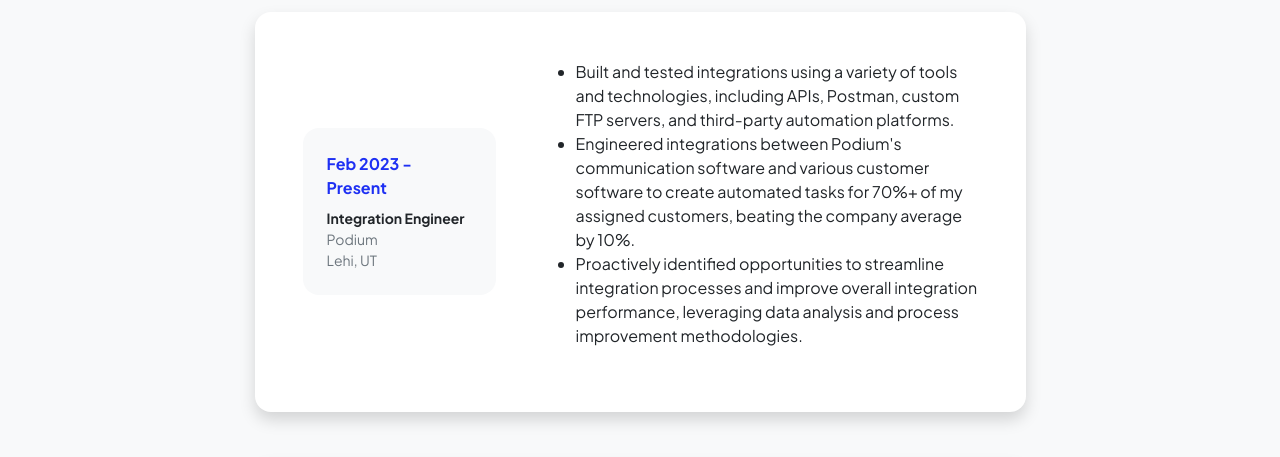
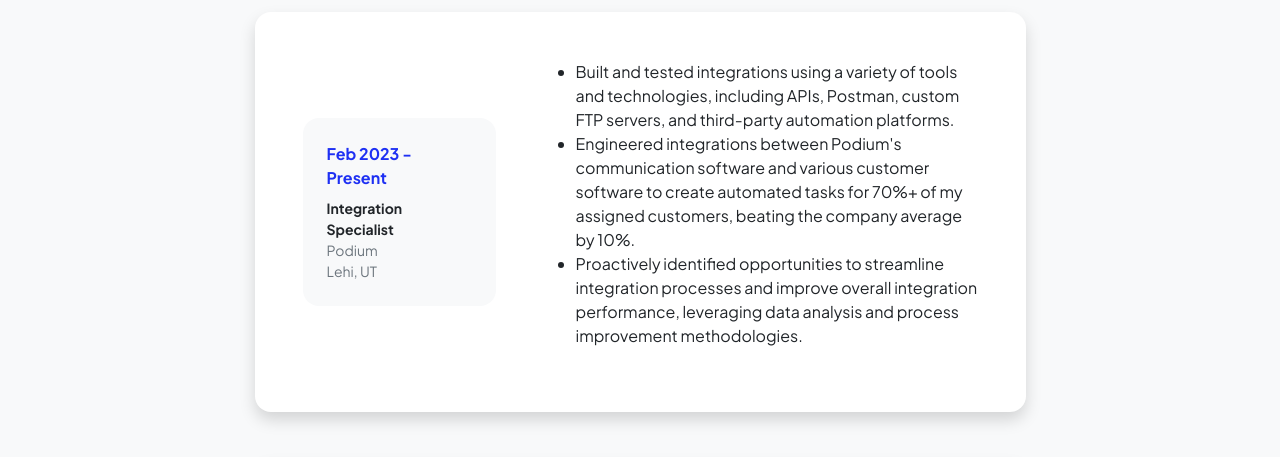
Before and after one commit to vtbell21/vtbell21.github.io, a plain HTML site: page resume.html in a window 1280 px wide. Shown: the part 296-753 px from the top of the page. Drawn offline with nearby package versions, Linux system fonts and the light colour scheme.

Commit message:
Update resume.html

```diff
--- a/resume.html
+++ b/resume.html
@@ -66,7 +66,7 @@
                                     <div class="col text-center text-lg-start mb-4 mb-lg-0">
                                         <div class="bg-light p-4 rounded-4">
                                             <div class="text-primary fw-bolder mb-2">Feb 2023 - Present</div>
-                                            <div class="small fw-bolder">Integration Engineer</div>
+                                            <div class="small fw-bolder">Integration Specialist</div>
                                             <div class="small text-muted">Podium</div>
                                             <div class="small text-muted">Lehi, UT</div>
                                         </div>
```
